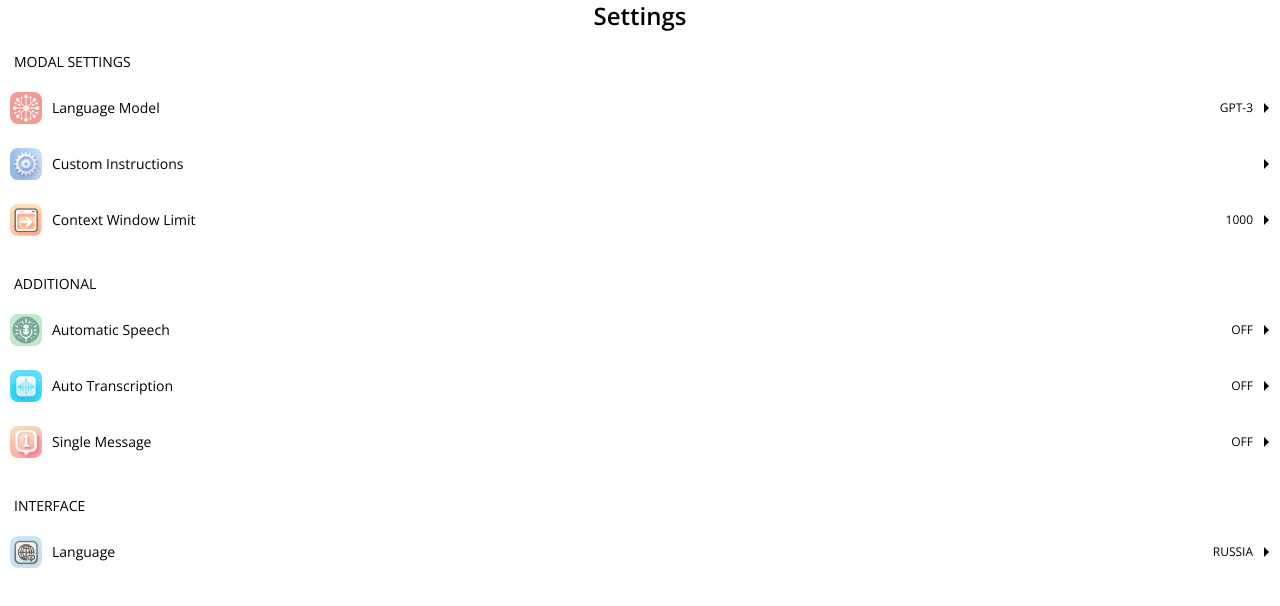
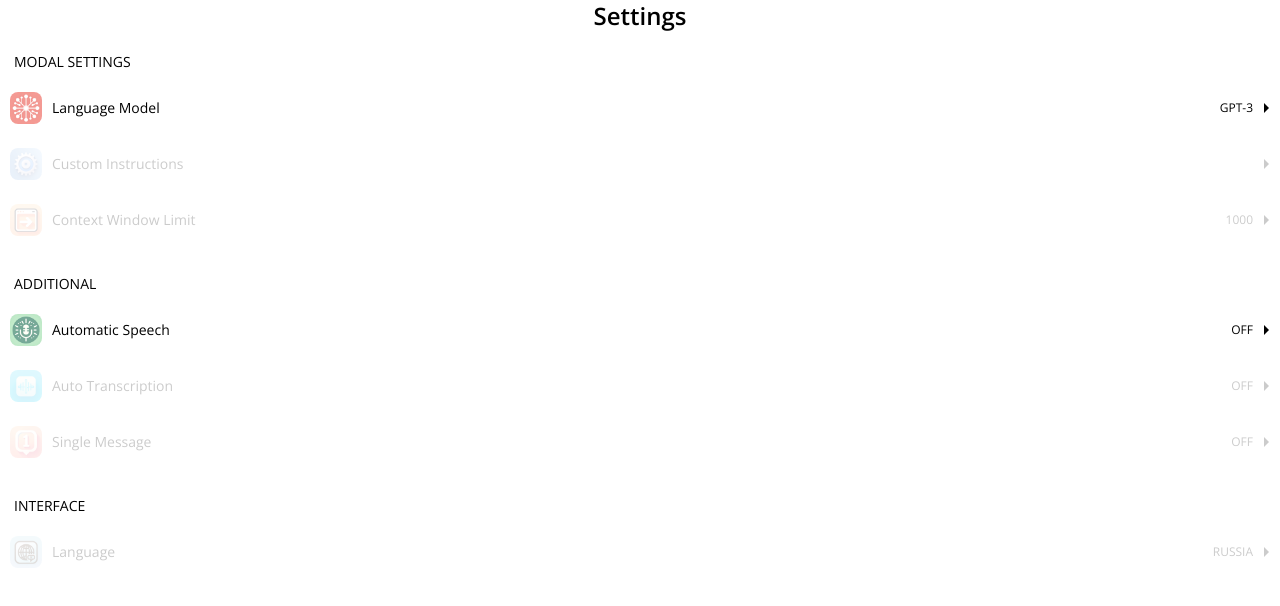
Before and after one commit to PlzTrustMe/TestWebApp, a Vue app in the folder front/: page / in a window 1280 px wide. Shown: the top 606 px of the page. Built offline with nearby package versions, Linux system fonts and the light colour scheme.

Commit message:
Хедер вынесен в отдельный компонент Добавлен пропс для выделение активных страниц

```diff
--- a/front/src/components/SettingsSection.vue
+++ b/front/src/components/SettingsSection.vue
@@ -1,5 +1,6 @@
 <script setup>
 import BaseCard from "@/shared/BaseCard.vue";
+import BaseTitle from "@/shared/BaseTitle.vue";
 
 const props = defineProps({
   sectionHeader: {
@@ -17,12 +18,12 @@ const props = defineProps({
 
 <template>
   <section class="mb-7">
-    <h2 class="text-tg-theme-subtitle-text text-sm mb-2.5 ps-3.5 uppercase">{{ props.sectionHeader }}</h2>
+    <BaseTitle :title="props.sectionHeader" />
 
     <div class="space-y-1">
       <div v-for="item in props.sectionData">
         <BaseCard :title="item.title" :link-to-page="item.linkToPage" :icon="item.icon"
-                  :value="item?.value"/>
+                  :value="item?.value" :isReady="item.isReady" />
       </div>
     </div>
   </section>
--- a/front/src/pages/SettingsPage.vue
+++ b/front/src/pages/SettingsPage.vue
@@ -17,18 +17,21 @@ const settingData = [
         title: 'language model',
         icon: LanguageModelIcon,
         value: 'gpt-3',
-        linkToPage: '/language-model'
+        linkToPage: '/language-model',
+        isReady: true
       },
       {
         title: 'custom instructions',
         icon: CustomInstructionsIcon,
-        linkToPage: '/custom-instructions'
+        linkToPage: '/custom-instructions',
+        isReady: false
       },
       {
         title: 'context window limit',
         icon: ContextWindowLimitIcon,
         value: 1000,
-        linkToPage: '/window-limit'
+        linkToPage: '/window-limit',
+        isReady: false
       },
     ]
   },
@@ -39,19 +42,22 @@ const settingData = [
         title: 'automatic speech',
         icon: AutomaticSpeechIcon,
         value: 'off',
-        linkToPage: '/language-model'
+        linkToPage: '/language-model',
+        isReady: true
       },
       {
         title: 'auto transcription',
         icon: AutoTranscriptionIcon,
         value: 'off',
-        linkToPage: '/custom-instructions'
+        linkToPage: '/custom-instructions',
+        isReady: false
       },
       {
         title: 'single message',
         icon: SingleMessageIcon,
         value: 'off',
-        linkToPage: '/window-limit'
+        linkToPage: '/window-limit',
+        isReady: false
       },
     ]
   },
@@ -62,7 +68,8 @@ const settingData = [
         title: 'language',
         icon: LanguageInterfaceIcon,
         value: 'russia',
-        linkToPage: '/language-model'
+        linkToPage: '/language-model',
+        isReady: false
       },
     ]
   },
--- a/front/src/shared/BaseCard.vue
+++ b/front/src/shared/BaseCard.vue
@@ -20,13 +20,20 @@ const props = defineProps({
   linkToPage: {
     type: String,
     required: true
+  },
+
+  isReady: {
+    type: Boolean,
+    required: false,
+    default: false
   }
 })
 </script>
 
 <template>
-  <RouterLink :to="props.linkToPage">
-    <div class="flex justify-between items-center bg-tg-theme-secondary-bg p-2.5 rounded-lg">
+  <RouterLink :to="props.linkToPage" :disabled="!props.isReady">
+    <div :class="[props.isReady ? '' : 'opacity-20']"
+         class="flex justify-between items-center bg-tg-theme-secondary-bg p-2.5 rounded-lg">
       <div class="flex items-center gap-2.5">
         <div>
           <img class="rounded-lg w-8 h-8" :src="props.icon" :alt="props.title"/>
--- /dev/null
+++ b/front/src/shared/BaseTitle.vue
@@ -0,0 +1,20 @@
+<script setup>
+const props = defineProps({
+  title: {
+    type: String,
+    default: 'Base Title'
+  },
+
+  isPrimaryType: {
+    type: Boolean,
+    default: true
+  }
+})
+</script>
+
+<template>
+    <h2 :class="[props.isPrimaryType ? 'uppercase': 'capitalize']"
+        class="text-tg-theme-subtitle-text text-sm mb-2.5 ps-3.5">
+      {{ props.title }}
+    </h2>
+</template>
```
